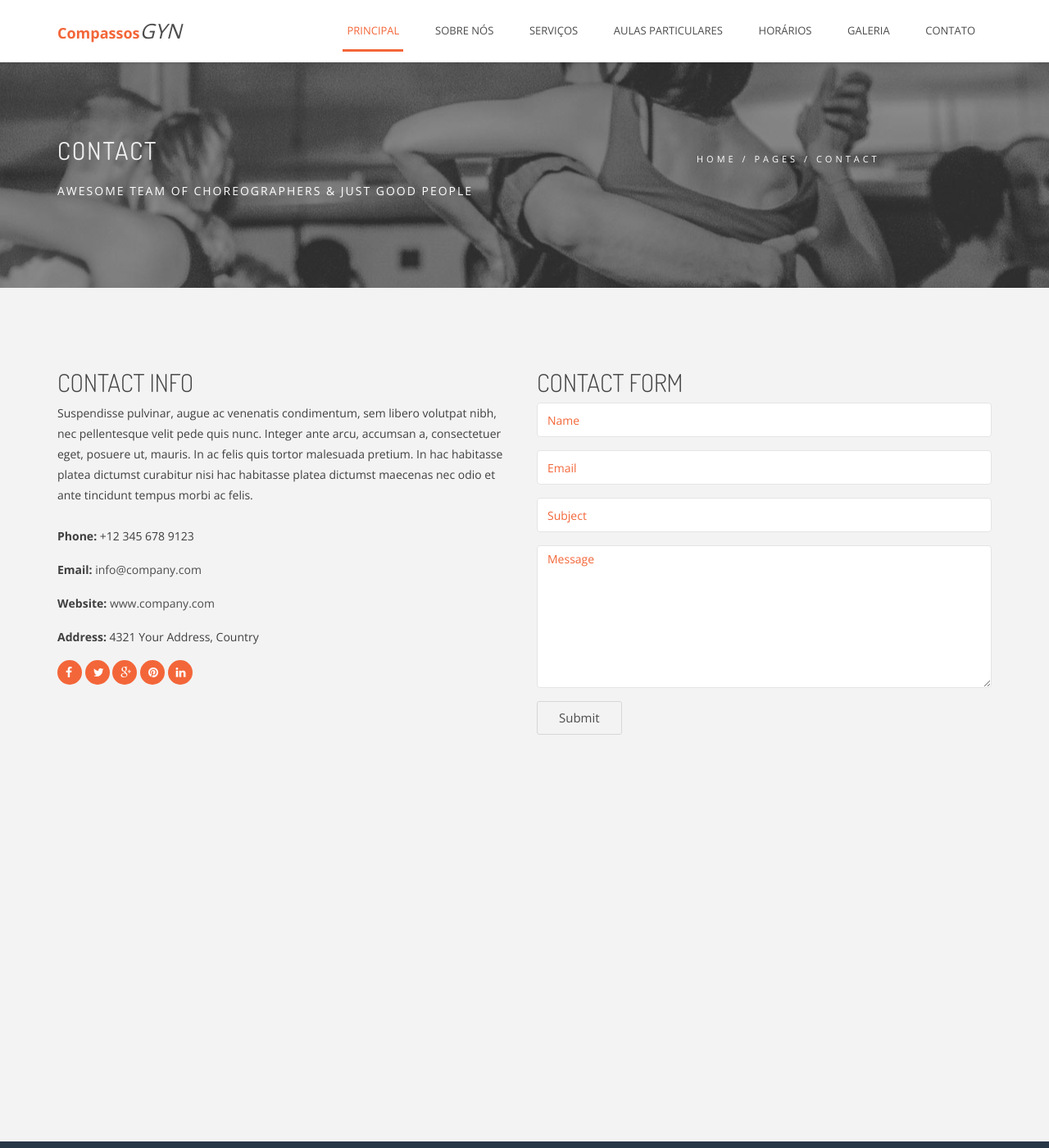
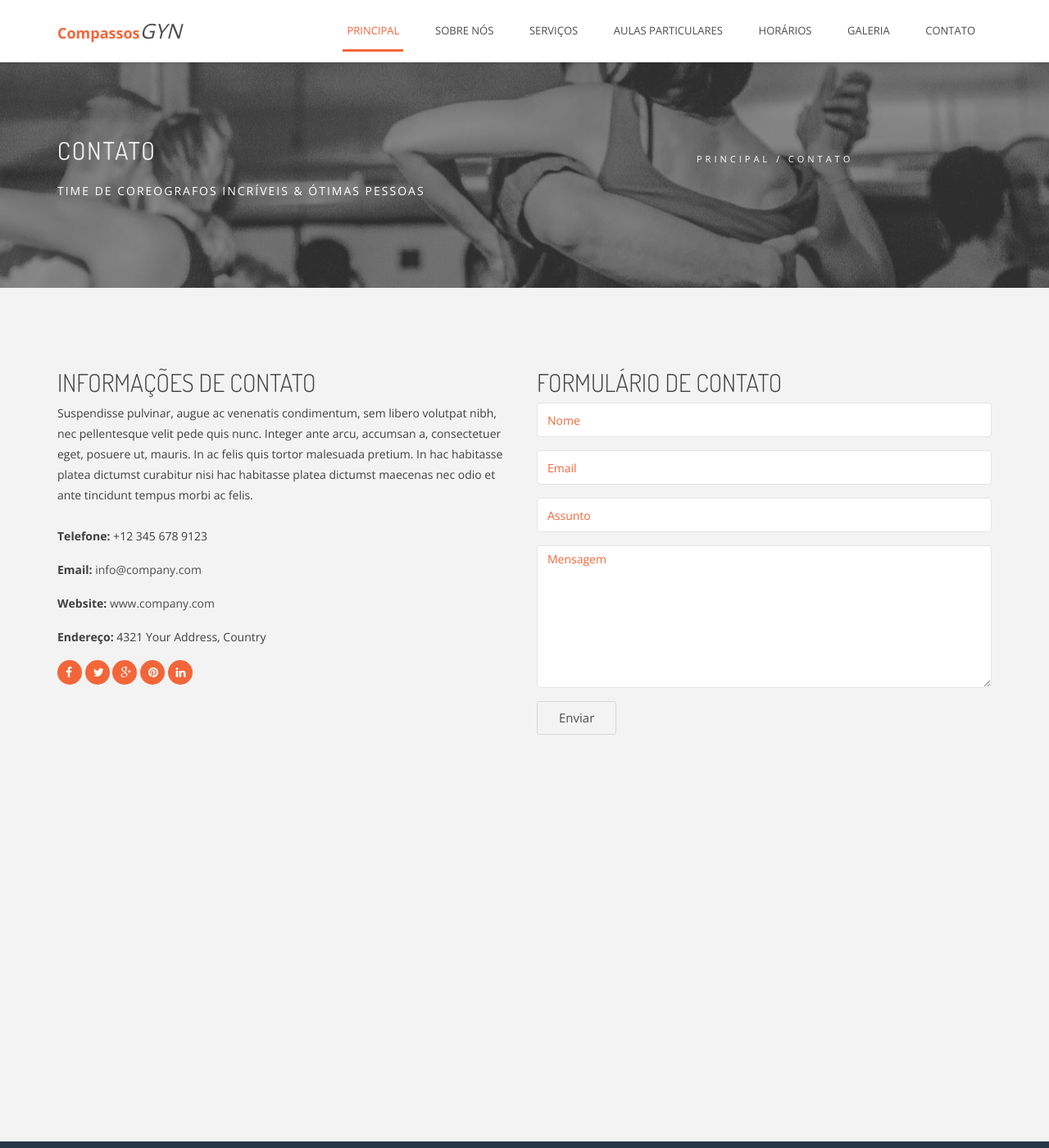
Before and after one commit to 5devmonkeys/comp, a Jekyll site: the page built from contato.html, in a window 1280 px wide and 1400 px high. Shown: the whole window at 82% size. Built offline with Jekyll 4.4.1, drawn with Linux system fonts in a browser that asks for light colours; some web fonts are replaced.

Commit message:
translate contact

```diff
--- a/contato.html
+++ b/contato.html
@@ -6,19 +6,20 @@ layout: default
         <div class="container">
             <div class="row">
                 <div class="col-md-8">
-                    <h1 class="hs-line">Contact</h1>
+                    <h1 class="hs-line">Contato</h1>
                     <div class="hs-line-des">
-                        Awesome team of choreographers &amp;&nbsp;just good people
+                         Time de coreografos incríveis &amp;&nbsp;ótimas pessoas
                     </div>
                 </div>
                 <div class="col-md-4 mt-30">
                     <div class="mod-breadcrumbs">
-                        <a href="/">Home</a>&nbsp;/&nbsp;<a href="#">Pages</a>&nbsp;/&nbsp;<span>Contact</span>
+                        <a href="index.html">Principal</a>&nbsp;/&nbsp;<span>Contato</span>
                     </div>
+
                 </div>
             </div>
         </div>
-    </section>
+</section>
 
 
 <section id="contact" class="grey_section">
@@ -28,11 +29,11 @@ layout: default
 
             <div class="widget widget_contact col-sm-6 to_animate">
                 <header class="section_header">
-                    <h2>contact info</h2>
+                    <h2>Informações de contato</h2>
                 </header>
                 <p>Suspendisse pulvinar, augue ac venenatis condimentum, sem libero volutpat nibh, nec pellentesque velit pede quis nunc. Integer ante arcu, accumsan a, consectetuer eget, posuere ut, mauris. In ac felis quis tortor malesuada pretium. In hac habitasse platea dictumst curabitur nisi hac habitasse platea dictumst maecenas nec odio et ante tincidunt tempus morbi ac felis.
                 <br><br>
-                    <strong>Phone:</strong> +12 345 678 9123
+                    <strong>Telefone:</strong> +12 345 678 9123
                 </p>
                 <p>
                     <strong>Email:</strong> <a href="mailto:info@company.com">info@company.com</a>
@@ -41,7 +42,7 @@ layout: default
                     <strong>Website: </strong><a href="./">www.company.com</a>
                 </p>
                 <p>
-                    <strong>Address:</strong> 4321 Your Address, Country
+                    <strong>Endereço:</strong> 4321 Your Address, Country
                 </p>
                  <div class="social-mid">
                     <a href="#"><i class="fa fa-facebook"></i></a>
@@ -56,28 +57,28 @@ layout: default
 
             <div class="widget col-sm-6 to_animate">
                 <header class="section_header">
-                    <h2>contact form</h2>
+                    <h2>Formulário de contato</h2>
                 </header>
                 <form class="contact-form" method="post" action="/">
                     <p class="contact-form-name">
-                        <label for="name">Name <span class="required">*</span></label>
-                        <input type="text" aria-required="true" size="30" value="" name="name" id="name" class="form-control" placeholder="Name">
+                        <label for="name">Nome <span class="required">*</span></label>
+                        <input type="text" aria-required="true" size="30" value="" name="name" id="name" class="form-control" placeholder="Nome">
                     </p>
                     <p class="contact-form-email">
                         <label for="email">Email <span class="required">*</span></label>
                         <input type="email" aria-required="true" size="30" value="" name="email" id="email" class="form-control" placeholder="Email">
                     </p>
                     <p class="contact-form-subject">
-                        <label for="subject">Subject <span class="required">*</span></label>
-                        <input type="text" aria-required="true" size="30" value="" name="subject" id="subject" class="form-control" placeholder="Subject">
+                        <label for="subject">Assunto <span class="required">*</span></label>
+                        <input type="text" aria-required="true" size="30" value="" name="subject" id="subject" class="form-control" placeholder="Assunto">
                     </p>
                     <p class="contact-form-message">
-                        <label for="message">Message</label>
-                        <textarea aria-required="true" rows="8" cols="45" name="message" id="message" class="form-control" placeholder="Message"></textarea>
+                        <label for="message">Mensagem</label>
+                        <textarea aria-required="true" rows="8" cols="45" name="message" id="message" class="form-control" placeholder="Mensagem"></textarea>
                     </p>
                     <p class="contact-form-submit vertical-margin-40">
                         <!-- <input type="submit" value="Send" id="contact_form_submit" name="contact_submit" class="theme_button"> -->
-                        <button type="submit" id="contact_form_submit" name="contact_submit" class="theme_button">Submit</button>
+                        <button type="submit" id="contact_form_submit" name="contact_submit" class="theme_button">Enviar</button>
                     </p>
                 </form>
             </div>
```
